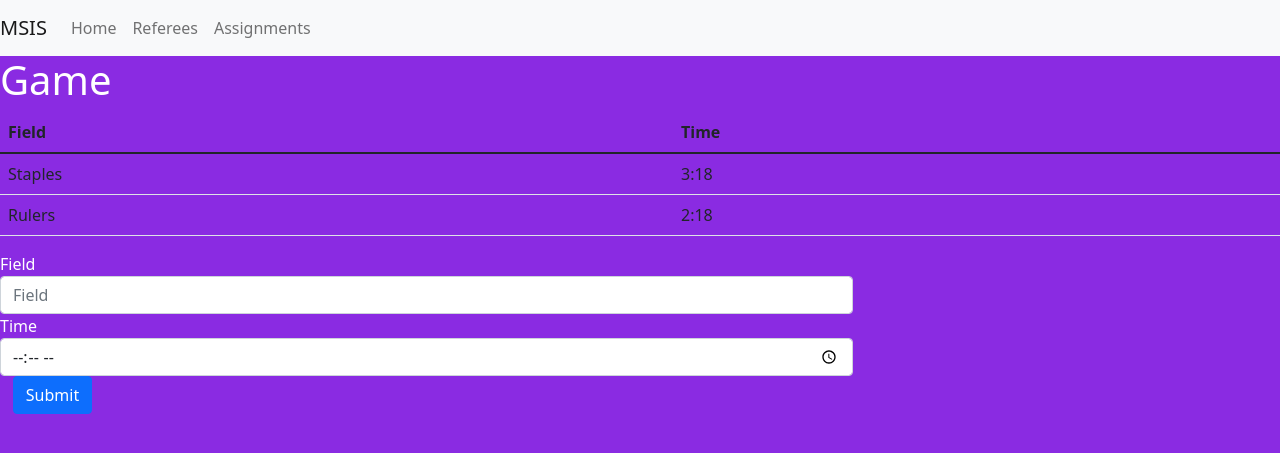
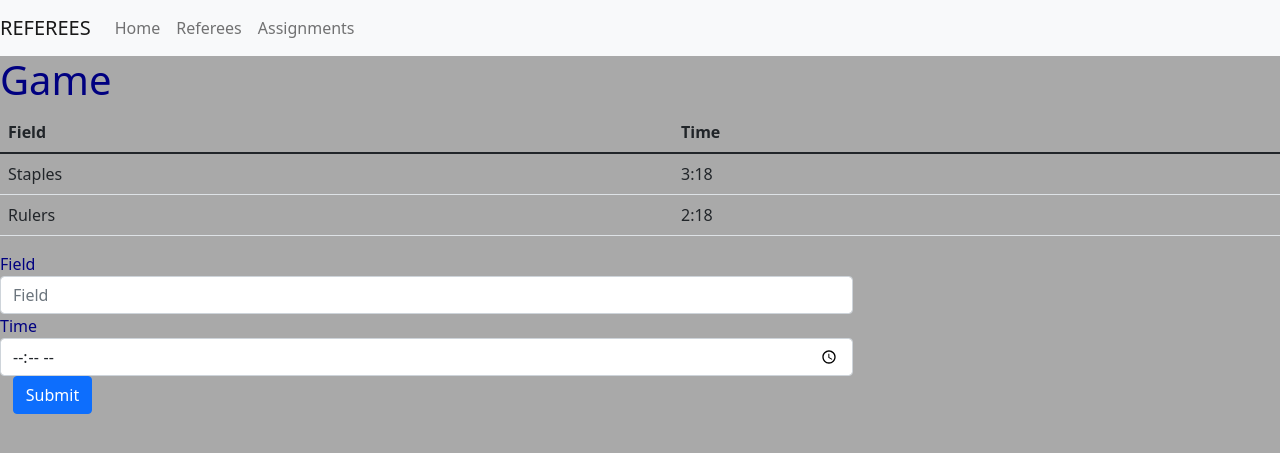
Before and after one commit to saoriyo99/SoccerReferees, a PHP site: page /public/home.html in a window 1280 px wide. Shown: the top 453 px of the page. Run offline with PHP 8.4, Linux system fonts and the light colour scheme.

Commit message:
CSS Changes

```diff
--- a/app/public/assignment.html
+++ b/app/public/assignment.html
@@ -16,7 +16,7 @@
     <header>
       <!-- Navbar with 4 items including brand-->
       <nav class="navbar navbar-expand-lg navbar-light bg-light">
-        <a class="navbar-brand" href="#">MSIS</a>
+        <a class="navbar-brand" href="#">REFEREES</a>
         <button class="navbar-toggler" type="button" data-toggle="collapse" data-target="#navbarNav" aria-controls="navbarNav" aria-expanded="false" aria-label="Toggle navigation">
           <span class="navbar-toggler-icon"></span>
         </button>
--- a/app/public/css/custom.css
+++ b/app/public/css/custom.css
@@ -3,8 +3,8 @@ header {
 }
 
 body {
-    background-color: blueviolet;
-    color: white;
+    background-color: darkgray;
+    color: navy;
 }
 
 a {
--- a/app/public/home.html
+++ b/app/public/home.html
@@ -16,7 +16,7 @@
     <header>
       <!-- Navbar with 4 items including brand-->
       <nav class="navbar navbar-expand-lg navbar-light bg-light">
-        <a class="navbar-brand" href="#">MSIS</a>
+        <a class="navbar-brand" href="#">REFEREES</a>
         <button class="navbar-toggler" type="button" data-toggle="collapse" data-target="#navbarNav" aria-controls="navbarNav" aria-expanded="false" aria-label="Toggle navigation">
           <span class="navbar-toggler-icon"></span>
         </button>
```
